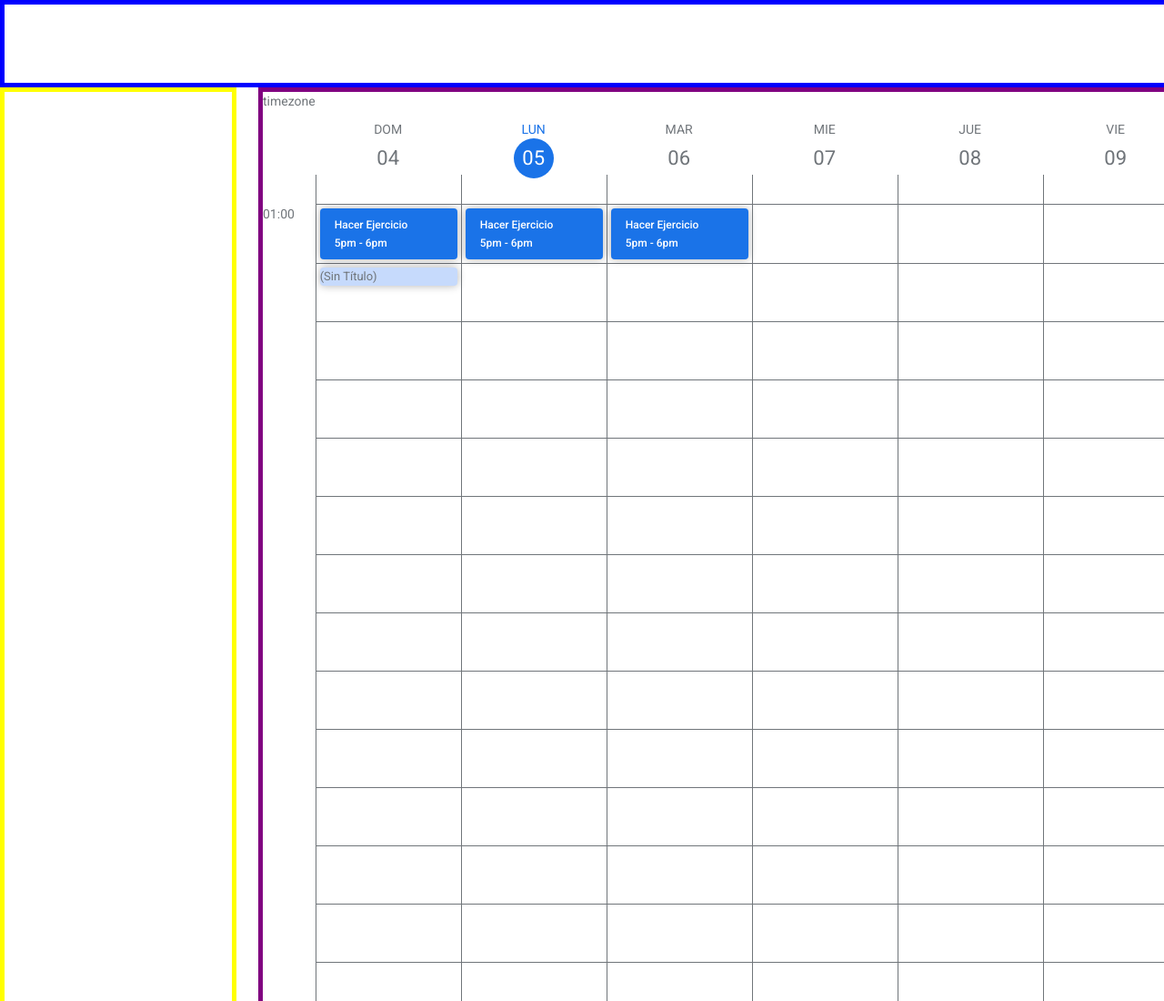
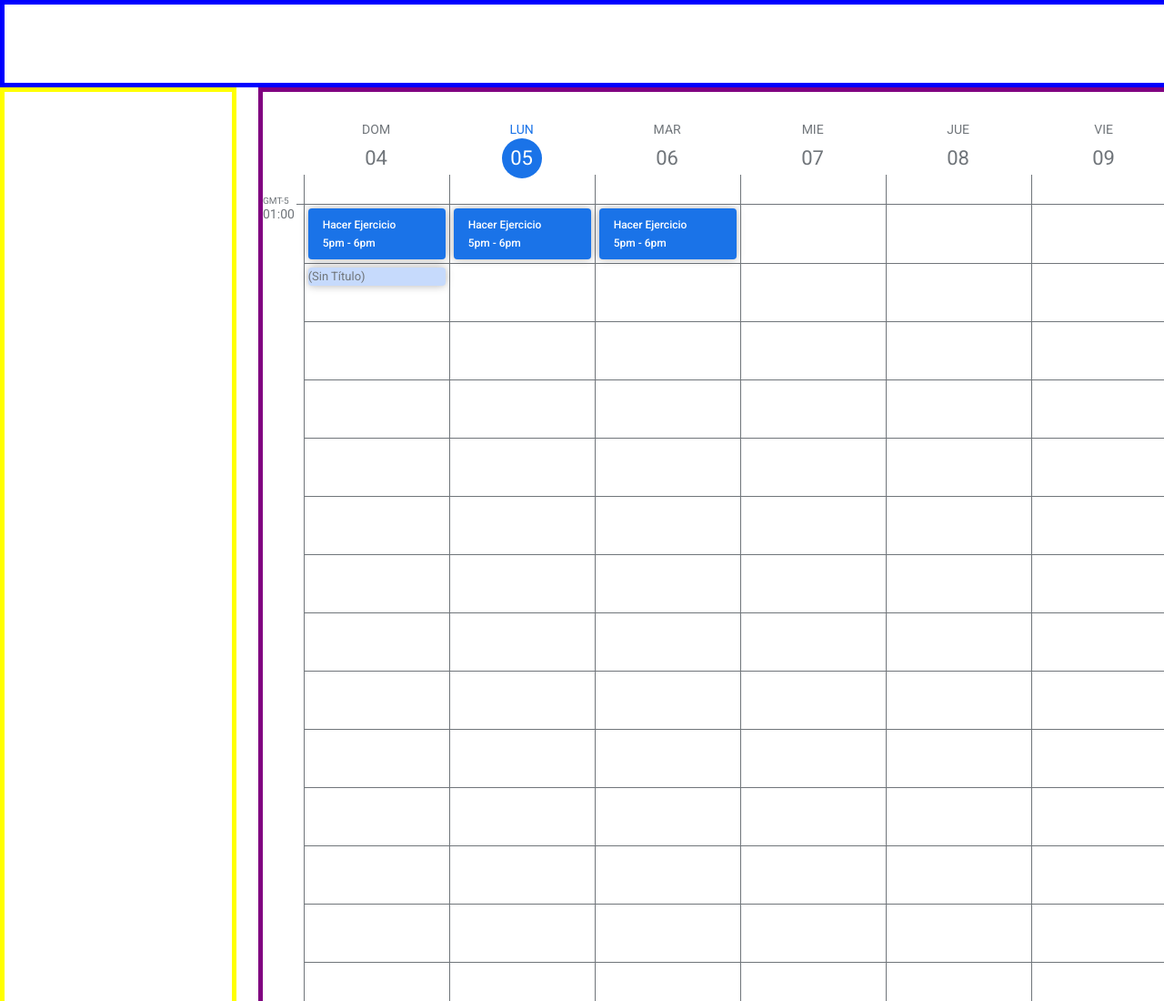
Before and after one commit to alfgow/grid_layout, a plain HTML site: page calendar/calendario-base/index.html in a window 1280 px wide. Shown: the top 1100 px of the page at 91% size. Drawn offline with Linux system fonts and the light colour scheme.

Commit message:
Cabecera de timezone

```diff
--- a/calendar/calendario-base/css/calendar.css
+++ b/calendar/calendario-base/css/calendar.css
@@ -1,6 +1,7 @@
 @import url(./task.css);
 @import url(./task-cell.css);
 @import url(./calendar-day.css);
+@import url(./timezone-cell.css);
 
 .calendar {
 	color: var(--gray20);
--- /dev/null
+++ b/calendar/calendario-base/css/timezone-cell.css
@@ -0,0 +1,20 @@
+.timezoneCell {
+	font: var(--body3-regular);
+	position: sticky;
+	inset-block-start: 0;
+	display: flex;
+	justify-content: flex-end;
+	align-items: flex-end;
+	padding-inline-end: 1rem;
+	white-space: nowrap;
+}
+
+.timezoneCell::before {
+	content: "";
+	inline-size: 0.5rem;
+	block-size: 1px;
+	background-color: var(--gray20);
+	position: absolute;
+	inset-inline-end: 0;
+	inset-block-end: 0;
+}
--- a/calendar/calendario-base/index.html
+++ b/calendar/calendario-base/index.html
@@ -16,7 +16,7 @@
         <div class="sidebar"></div>
         <main class="calendar">
             <div class="calendarWeek">
-                <span>timezone</span>
+                <div class="timezoneCell">GMT-5</div>
                 <h2 class="calendarDay">
                     <a href="./calendar-by-day.html" aria-label="Domingo 04 de Septiembre 2022">
                         <time datetime="04-09-2022">
```
